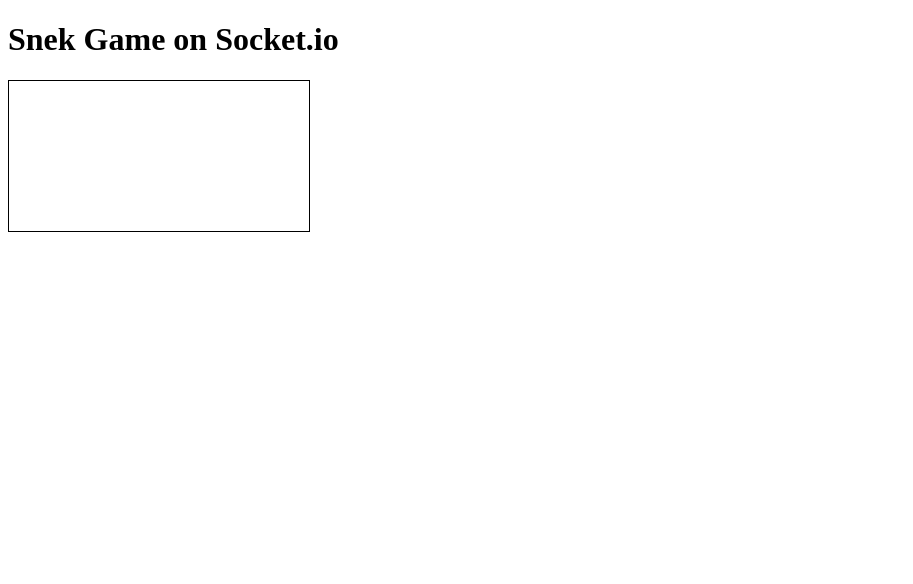
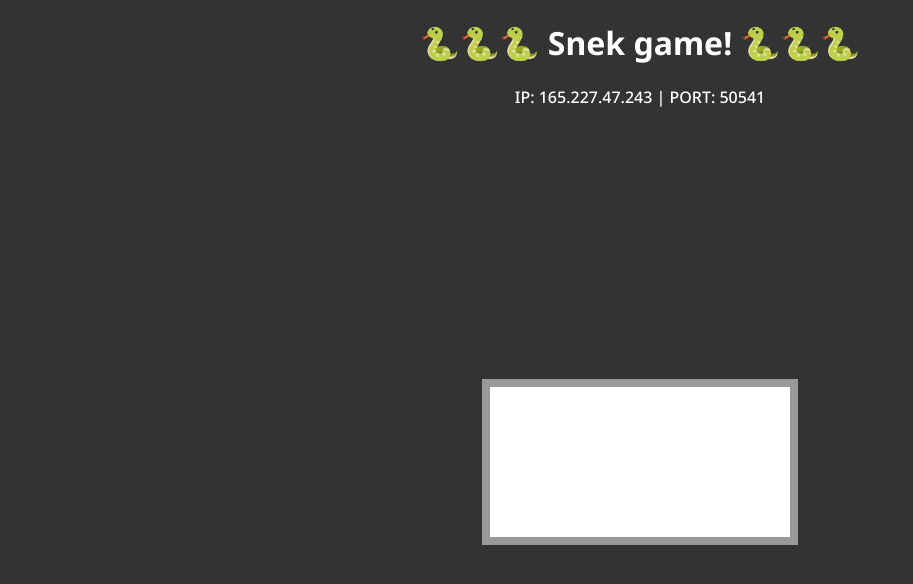
Before and after one commit to lighthouse-labs/snek-server-2023, a website: page index.html in a window 1280 px wide. Shown: the whole page, without its empty margins (0-913 px from the left). Drawn offline with nearby package versions, Linux system fonts and the light colour scheme; no server answers.

Commit message:
code cleanup + ip changes

```diff
--- a/index.html
+++ b/index.html
@@ -5,16 +5,55 @@
   <meta http-equiv="X-UA-Compatible" content="IE=edge">
   <meta name="viewport" content="width=device-width, initial-scale=1.0">
   <script src="https://cdn.socket.io/4.5.4/socket.io.min.js"></script>
+  <link rel="preconnect" href="https://fonts.googleapis.com">
+<link rel="preconnect" href="https://fonts.gstatic.com" crossorigin>
+<link href="https://fonts.googleapis.com/css2?family=Noto+Sans:wght@500;600;700;900&display=swap" rel="stylesheet">
   <title>Snek Game Client</title>
 </head>
 <style>
+  html,body{
+    margin:0;
+    padding:0;
+  }
+
+  body{
+    width:100vw;
+    height:100vh;
+
+    background:#333333;
+    color:#fff;
+
+    font-family: 'Noto Sans', sans-serif;
+    text-align:center;
+
+    display:flex;
+    flex-direction:column;
+    align-items: center;
+
+
+  }
+
+  main{
+    height:100%;
+    display:flex;
+    flex-direction:column;
+    justify-content: center;
+    align-items: center;
+  }
   canvas{
-    border:1px solid black;
+    background:white;
+
+
+
+    border:0.5em solid #999999;
   }
+
+
 </style>
 <body>
   <header>
-    <h1>Snek Game on Socket.io</h1>
+    <h1>🐍🐍🐍 Snek game! 🐍🐍🐍</h1>
+    <p>IP: 165.227.47.243 | PORT: 50541</p>
   </header>
   <main>
     <canvas id="snek"></canvas>
@@ -24,7 +63,7 @@
   <script>
 
     let localGrid = null
-    const socket = io("ws://localhost:8080");
+    const socket = io("ws://165.227.47.243:8081");
 
     const canvas = document.getElementById("snek");
     const ctx = canvas.getContext("2d");
@@ -38,10 +77,15 @@
 
     socket.on("grid", grid => {
       localGrid = grid
-      console.log("grid updated")
-
       ctx.canvas.width = grid.width * 10
       ctx.canvas.height = grid.height * 10
+
+      const mainHeight = document.querySelector("main").clientHeight
+      const canvasHeight = document.querySelector("canvas").clientHeight
+
+      document.querySelector("canvas").style.scale = 0.9 * (mainHeight / canvasHeight)
+
+
 
       for(const id in grid.sneks){
         const snek = grid.sneks[id]
@@ -64,4 +108,15 @@
     })
 
 
+    window.addEventListener("resize", () => {
+        const mainHeight = document.querySelector("main").clientHeight
+      const canvasHeight = document.querySelector("canvas").clientHeight
+
+      document.querySelector("canvas").style.scale = 0.9 * (mainHeight / canvasHeight)
+      })
+
+
+
+
+
   </script>
```
Also changed, not shown: snek-server.js (+15 -3 lines), web-server.js (+4 -6 lines), constants.js (deleted).
